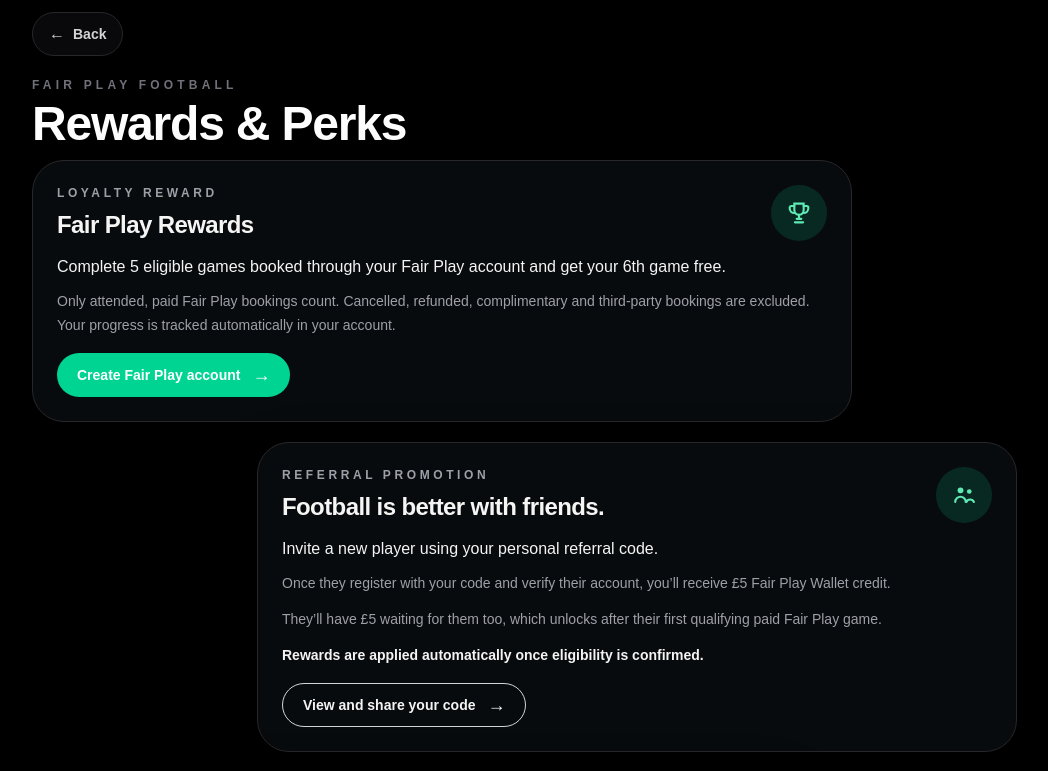
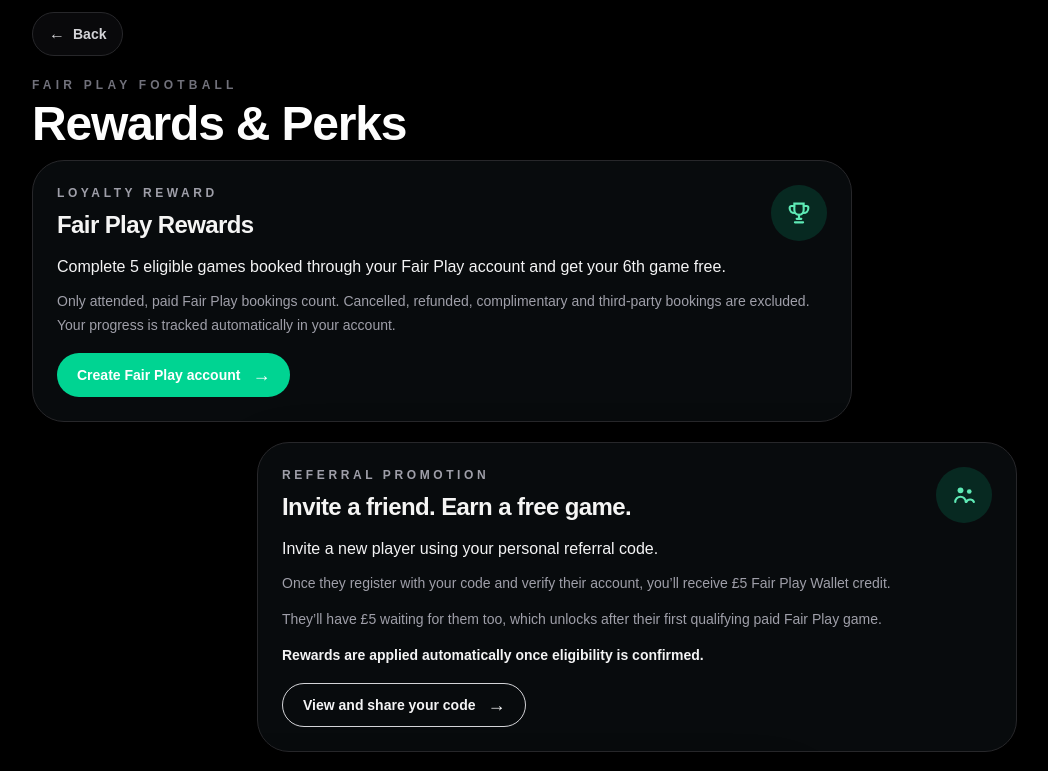
Before and after one commit to jasminhadzic3-ops/fair-play-football, a Next.js app: page /rewards in a window 1280 px wide. Shown: the top 771 px of the page, without its empty margins (128-1176 px from the left). Built offline with nearby package versions, Linux system fonts and the light colour scheme; no server answers.

Commit message:
Update referral reward heading

```diff
--- a/app/rewards/page.tsx
+++ b/app/rewards/page.tsx
@@ -53,7 +53,7 @@
   {
     id: "referral-promotion",
     label: "Referral promotion",
-    heading: "Football is better with friends.",
+    heading: "Invite a friend. Earn a free game.",
     body: "Invite a new player using your personal referral code.",
     supportingText:
       "Once they register with your code and verify their account, you’ll receive £5 Fair Play Wallet credit.",
```
Also changed, not shown: 1 other file (tests, documents, lock files or other folders).
